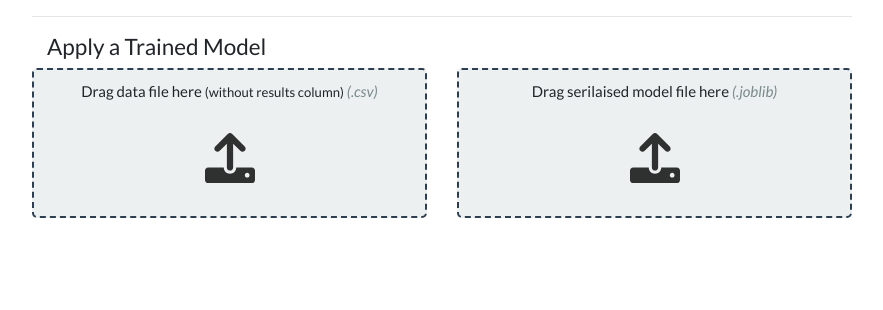
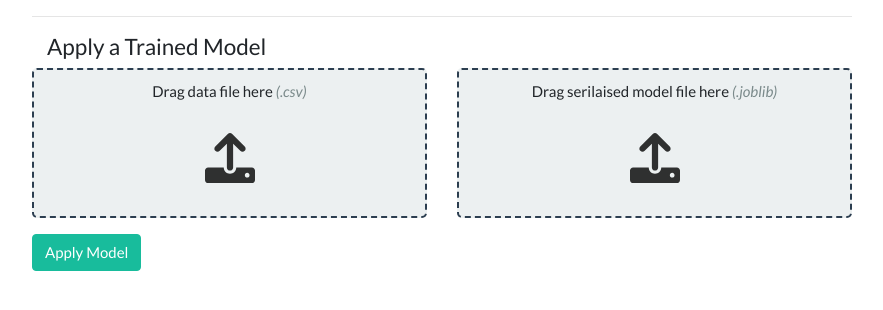
Before and after one commit to igi-chris/Spike.MachineLearning, a Flask app: page /regression/apply in a window 1280 px wide. Shown: the part 52-362 px from the top of the page, without its empty margins (198-1081 px from the left). Run offline with Flask 2, Linux system fonts and the light colour scheme; some libraries are stand-ins or nearby versions.

Commit message:
apply page first working version

```diff
--- a/static/main.js
+++ b/static/main.js
@@ -31,20 +31,13 @@ function highlightSelectedExperiment() {
 }
 
 function dropHandler(ev, desc) {
+    endDragOver(desc);
     console.log(`File(s) dropped (${desc} mode)`);
-    endDragOver(desc);
 
     // Prevent default behavior (Prevent file from being opened)
     ev.preventDefault();
     file = getDroppedFile();
-
-    if (desc == 'train') {
-        saveTrainingFile(file);
-    } else if (desc == 'apply') {
-        console.log('call func to save predictions data');
-    } else if (desc == 'model') {
-        console.log('call func to save model');
-    }
+    saveDataFile(file, desc);
 
     function getDroppedFile() {
         if (ev.dataTransfer.items) {
@@ -76,22 +69,42 @@ function endDragOver(desc) {
     document.getElementById(`drop-zone-${desc}`).classList.remove('dragging');
 }
 
-function saveTrainingFile(file) {
+function saveDataFile(file, desc) {
 
     console.log(file.name);
-    document.getElementById('file-display').innerHTML = file.name;
+    document.getElementById(`file-display-${desc}`).innerHTML = file.name;
 
     var formData = new FormData();
-    formData.append("file", file);
+    form_label = desc;
+    if (desc == 'train' || desc == 'apply') {
+        form_label = 'data';
+    }
+    formData.append(form_label, file);
     var oReq = new XMLHttpRequest();
     oReq.responseType = 'json';
-    oReq.open("POST", "/api/savefile", true);
+    var uri = "/api/add_session_data";
 
+    // add session ref as query param if already set
+    refEl = document.getElementById("session-ref-apply")
+    if (refEl) {
+        console.log("Got session ref elemeent");
+        ref = refEl.value;
+        if (ref) {
+            uri = `${uri}?session_ref=${ref}`;
+            console.log(`URI set to: ${uri}`);
+        }
+    }
+
+    oReq.open("POST", uri, true);
+
+    if (desc == 'train') {
+        console.log("adding training onload func...");
         oReq.onload = function(e) {
+            console.log("handling training onload func");
             // handle failure, progress etc later
             //console.log(this.response);
 
-        document.getElementById("csv-path").value = this.response['filepath']
+            //document.getElementById("csv-path").value = this.response['filepath']
             document.getElementById("session-ref").value = this.response['session_ref']
 
             heads = this.response['headers']
@@ -102,7 +115,15 @@ function saveTrainingFile(file) {
             }
             resultColSelect.value = heads[i]  // default to last col for now
         }
-
+    } else {
+        console.log("adding apply onload func...");
+        oReq.onload = function(e) {
+            console.log("handling apply onload func");
+            console.log(this.response);
+            document.getElementById("session-ref-apply").value = this.response['session_ref']
+        }
+    }
+    console.log("sending request to save file...");
     oReq.send(formData);
 }
 
--- a/templates/apply.html
+++ b/templates/apply.html
@@ -11,7 +11,7 @@
                 ondragover="dragOverHandler(event, desc='apply');" ondragleave="endDragOver(desc='apply');"
                 ondragend="endDragOver(desc='apply');">
                 <p class="text-center">
-                    Drag data file here <small>(without results column)</small>
+                    Drag data file here
                     <label class="text-dark text-sm font-italic text-center text-sm">
                         (.csv)
                     </label>
@@ -23,6 +23,7 @@
                     </svg>
                 </p>
             </div>
+            <p id="file-display-apply" class="text-dark"></p>
         </div>
 
         <div class="col-6">
@@ -42,8 +43,14 @@
                     </svg>
                 </p>
             </div>
+            <p id="file-display-model" class="text-dark"></p>
         </div>
     </div>
+
+    <form action="/api/regression/apply" method="GET" id="apply-form" name="apply_form">
+        <input id="session-ref-apply" name="session_ref" type="hidden" />
+        <button type="submit" class="btn btn-success">Apply Model</button>
+    </form>
 </div>
 
 {% endblock %}
--- a/templates/regression.html
+++ b/templates/regression.html
@@ -32,7 +32,7 @@
         </p>
     </div>
 
-    <p id="file-display" class="text-dark">{{ args.csv_filename }}</p>
+    <p id="file-display-train" class="text-dark">{{ args.csv_filename }}</p>
     {% endif %}
 
     <form action="/regression/evaluate" method="GET" onsubmit="showProgress()" id="args-form" name="args_form">
```
Also changed, not shown: app_utils.py (+10 -11 lines). Lines whose indentation alone changed are shown as unchanged.
